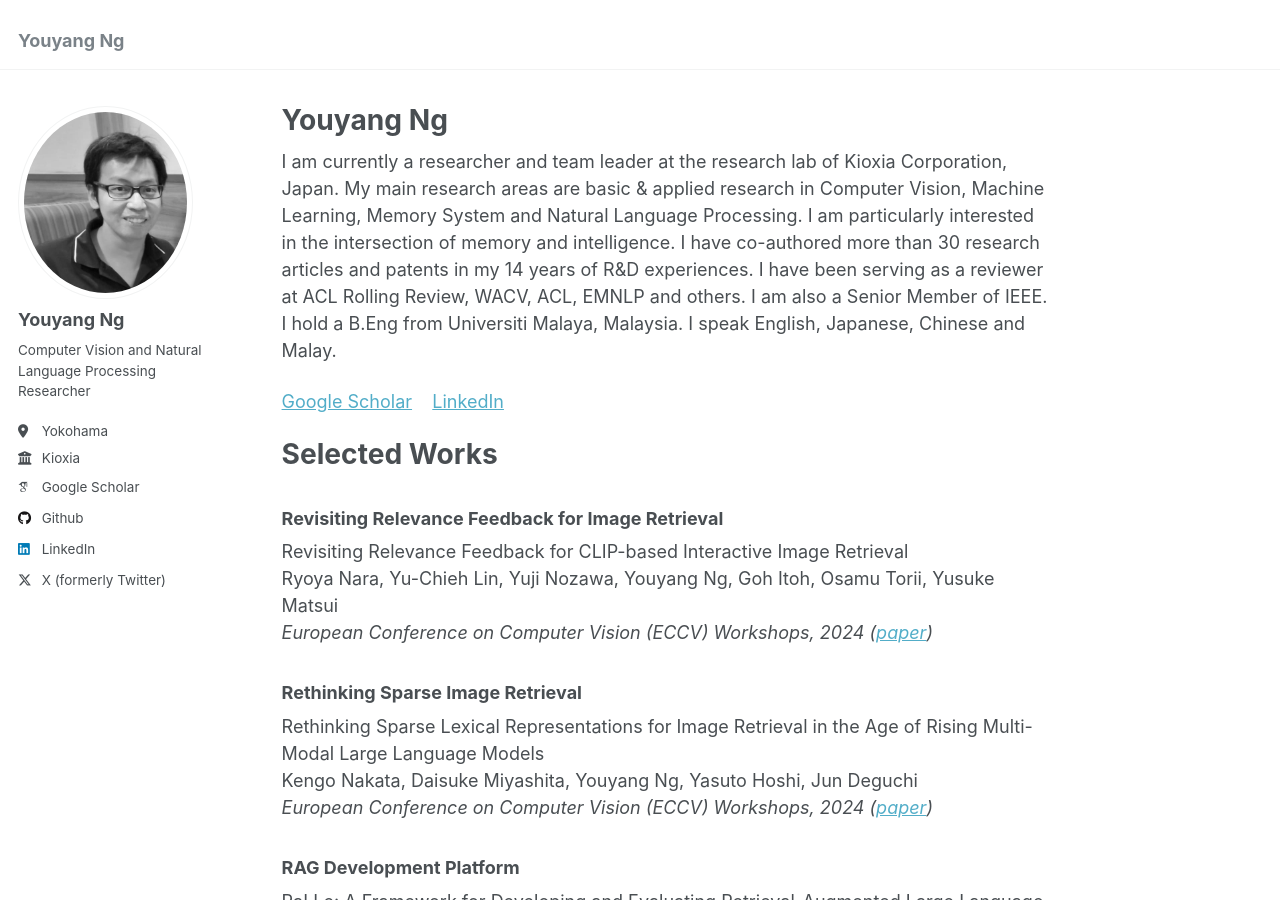
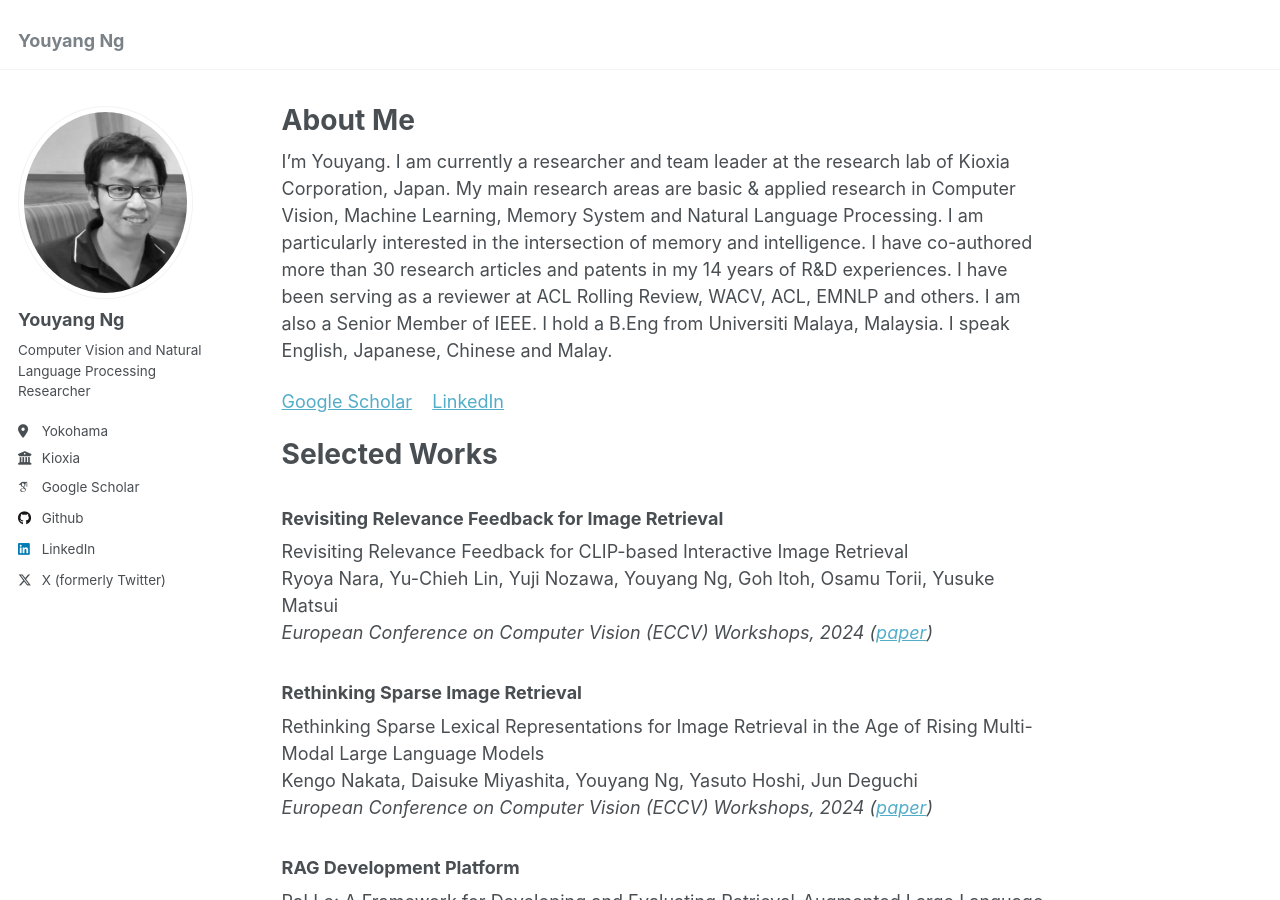
Before and after one commit to yy29/yy29.github.io, a Jekyll site: the page built from _pages/about.md, in a window 1280 px wide and 900 px high. Built offline with Jekyll 4.4.1, drawn with Linux system fonts in a browser that asks for light colours; some web fonts are replaced.

Commit message:
Update about.md

```diff
--- a/_pages/about.md
+++ b/_pages/about.md
@@ -1,13 +1,13 @@
 ---
 permalink: /
-title: "Youyang Ng"
+title: "About Me"
 author_profile: true
 redirect_from:
   - /about/
   - /about.html
 ---
 
-I am currently a researcher and team leader at the research lab of Kioxia Corporation, Japan. My main research areas are basic & applied research in Computer Vision, Machine Learning, Memory System and Natural Language Processing. I am particularly interested in the intersection of memory and intelligence. I have co-authored more than 30 research articles and patents in my 14 years of R&D experiences. I have been serving as a reviewer at ACL Rolling Review, WACV, ACL, EMNLP and others. I am also a Senior Member of IEEE. I hold a B.Eng from Universiti Malaya, Malaysia. I speak English, Japanese, Chinese and Malay.
+I'm Youyang. I am currently a researcher and team leader at the research lab of Kioxia Corporation, Japan. My main research areas are basic & applied research in Computer Vision, Machine Learning, Memory System and Natural Language Processing. I am particularly interested in the intersection of memory and intelligence. I have co-authored more than 30 research articles and patents in my 14 years of R&D experiences. I have been serving as a reviewer at ACL Rolling Review, WACV, ACL, EMNLP and others. I am also a Senior Member of IEEE. I hold a B.Eng from Universiti Malaya, Malaysia. I speak English, Japanese, Chinese and Malay.
 
 [Google Scholar](https://scholar.google.com/citations?user=4BGLw_QAAAAJ) &nbsp;&nbsp; [LinkedIn](https://www.linkedin.com/in/youyang-ng-55a10ab9/)
 
```
